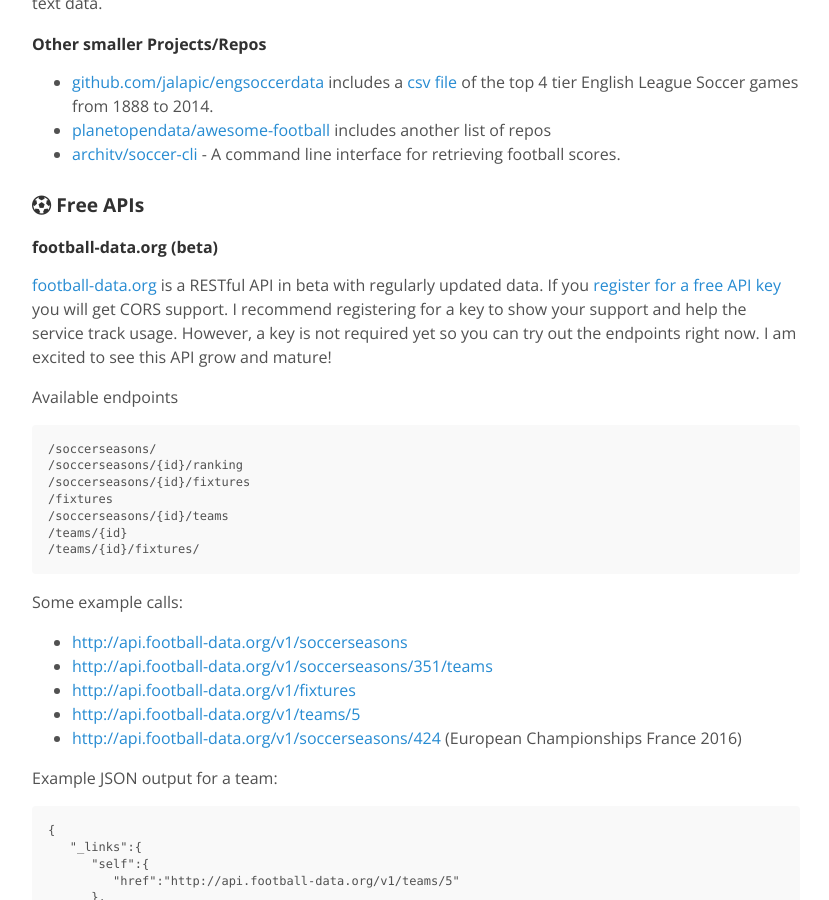
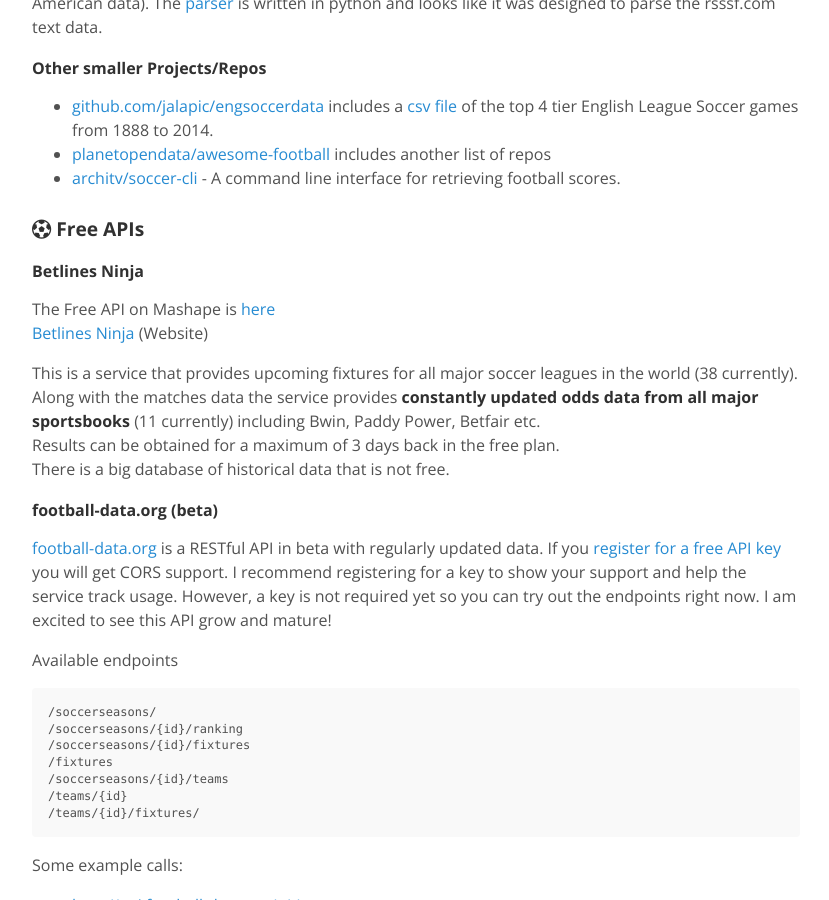
Before and after one commit to jokecamp/jokecamp.com, a Jekyll site: the page built from _posts/2014-03-08-guide-to-football-and-soccer-data-and-apis.markdown, in a window 1280 px wide and 900 px high, scrolled down 2344 px. Shown: the whole window, without its empty margins (224-1053 px from the left). Built offline with Jekyll 4.4.1, drawn with Linux system fonts in a browser that asks for light colours; nearby versions of some CDN libraries; Markdown is read by kramdown in place of the engine named in the settings; comment, search, counter and statistics services are not loaded; some of the changed text lies outside the part shown.

Commit message:
Update 2014-03-08-guide-to-football-and-soccer-data-and-apis.markdown

```diff
--- a/_posts/2014-03-08-guide-to-football-and-soccer-data-and-apis.markdown
+++ b/_posts/2014-03-08-guide-to-football-and-soccer-data-and-apis.markdown
@@ -32,6 +32,7 @@ Jump to a specific source:
   - [socerstats.us](#soccerstats)
   - [Other smaller projects/repos](#repos)
 - Free APIs
+  - [betlines ninja API](#betlinesNinja) (RESTful API on Mashape)
   - [football-data.org](#footballdata) (RESTful API)
   - [openfooty API](#openfooty) (hard to get an API Key)
 - Commercial APIs
@@ -132,6 +133,16 @@ There is also an open source football.db HTTP JSON(P) [API](http://openfootball.
 
 <a name="free"></a>
 ### <i class="fa fa-futbol-o"></i> Free APIs
+
+<a name="betlinesNinja"></a>
+#### Betlines Ninja
+The Free API on Mashape is [here](https://market.mashape.com/arisalexis/soccer-odds)
+[Betlines Ninja](http://betlines.ninja) (Website)
+
+This is a service that provides upcoming fixtures for all major soccer leagues in the world (38 currently). Along with the matches data the service provides **constantly updated odds data from all major sportsbooks** (11 currently) including Bwin, Paddy Power, Betfair etc.
+Results can be obtained for a maximum of 3 days back in the free plan.
+There is a big database of historical data that is not free.
+
 
 <a name="footballdata"></a>
 #### football-data.org (beta)
```
